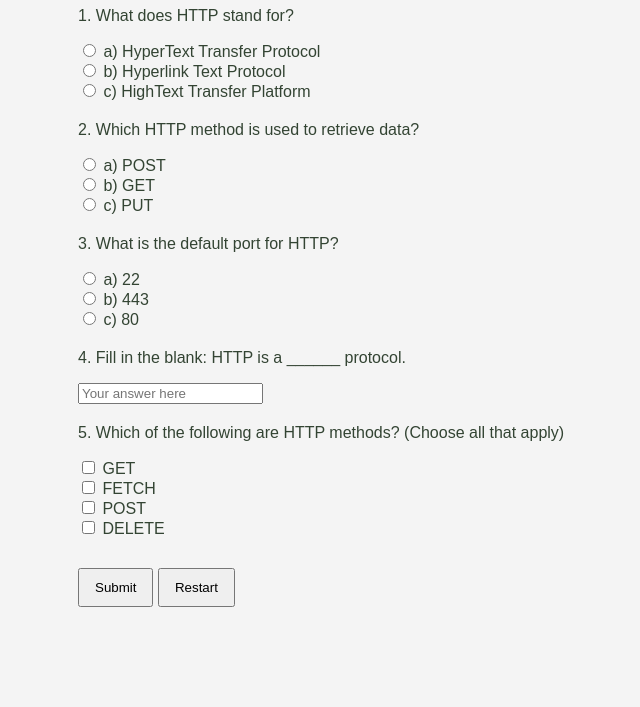
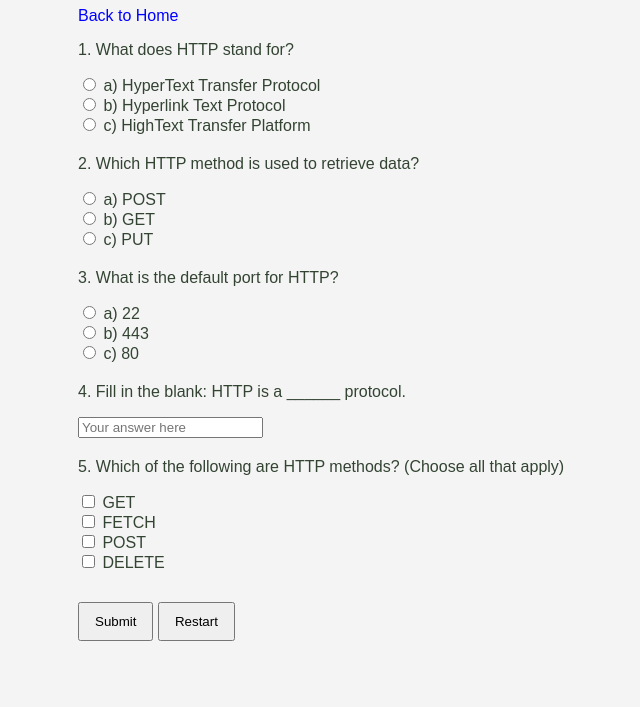
Before and after one commit to Jeffrey969/IT3203-HTTP, a plain HTML site: page quiz.html in a window 1280 px wide. Shown: the part 93-800 px from the top of the page, without its empty margins (162-802 px from the left). Drawn offline with Linux system fonts and the light colour scheme.

Commit message:
Update quiz.html

```diff
--- a/quiz.html
+++ b/quiz.html
@@ -40,7 +40,11 @@
 
   <h1>HTTP Quiz</h1>
 
+  <div class="back-link">
+    <a href="index.html">Back to Home</a>
+  </div>
   <form id="quizForm">
+
     <!-- Question 1 -->
     <div class="question">
       <p>1. What does HTTP stand for?</p>
```
